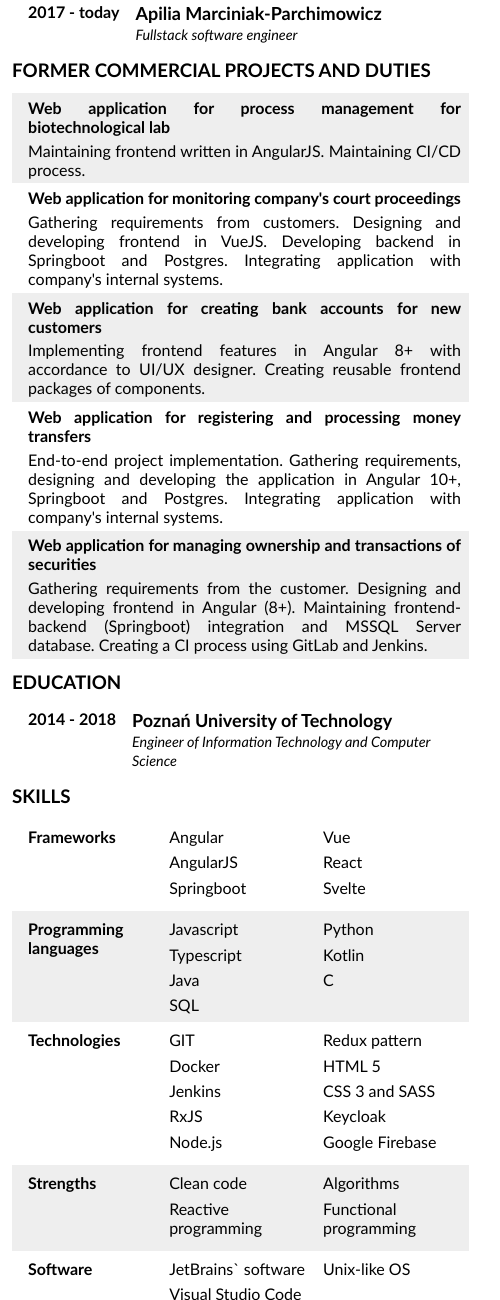
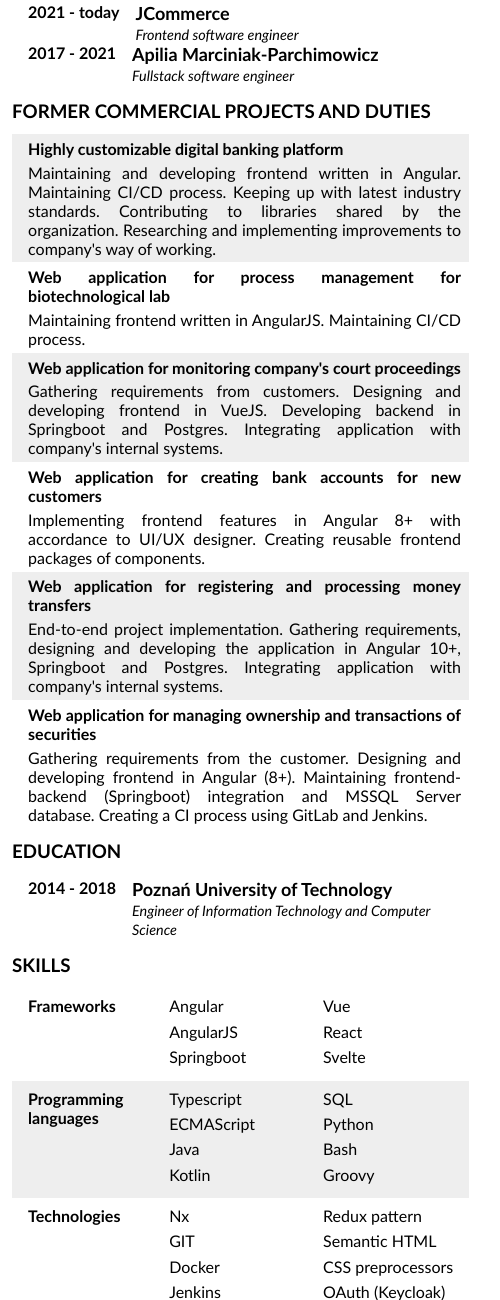
Before and after one commit to A-Dabek/resume, a website: page public/index.html in a window 1280 px wide. Shown: the part 140-1440 px from the top of the page, 521-1021 px from the left. Drawn offline with Linux system fonts and the light colour scheme.

```diff
--- a/public/index.html
+++ b/public/index.html
@@ -1,14 +1,14 @@
 <!DOCTYPE html>
 <html lang="en">
   <head>
-  <meta charset="utf-8"/>
-  <meta http-equiv="x-ua-compatible" content="ie=edge"/>
-  <meta name="viewport" content="width=device-width, initial-scale=1"/>
+    <meta charset="utf-8" />
+    <meta http-equiv="x-ua-compatible" content="ie=edge" />
+    <meta name="viewport" content="width=device-width, initial-scale=1" />
 
     <title></title>
-  <link rel="stylesheet" href="./main.css"/>
-  <link rel="stylesheet" href="./personal.css"/>
-  <link rel="icon" href="images/favicon.png"/>
+    <link rel="stylesheet" href="./main.css" />
+    <link rel="stylesheet" href="./personal.css" />
+    <link rel="icon" href="images/favicon.png" />
     <link
       rel="stylesheet"
       href="https://cdnjs.cloudflare.com/ajax/libs/font-awesome/5.15.1/css/all.min.css"
@@ -20,14 +20,15 @@
   <body>
     <main>
       <aside id="personal">
-    <img id="photo"
-         src="./face.jpg" width="709" height="1024">
+        <img id="photo" src="./face.jpg" width="709" height="1024" />
 
         <h1 id="contact">Contact</h1>
         <ul>
           <li>
             <span class="icon fas fa-map-marker-alt"></span>
-        <span class="personal__data"> Poznań 60-814 ul.&nbspZwierzyniecka 30D/7 </span>
+            <span class="personal__data">
+              Poznań 60-814 ul.&nbspZwierzyniecka 30D/7
+            </span>
           </li>
           <li>
             <span class="icon fas fa-phone-alt"></span>
@@ -68,11 +69,18 @@
           <h3 class="section-title">Experience</h3>
           <ol>
             <li class="flexed">
-          <div class="date-range">
-            2017 - today
+              <div class="date-range">2021 - today</div>
+              <div class="list-item__wrapper">
+                <h4 class="list-item__header">JCommerce</h4>
+                <span class="list-item__subtitle">
+                  Frontend software engineer
+                </span>
               </div>
+            </li>
+            <li class="flexed">
+              <div class="date-range">2017 - 2021</div>
               <div class="list-item__wrapper">
-            <h4 class="list-item__header"> Apilia Marciniak-Parchimowicz</h4>
+                <h4 class="list-item__header">Apilia Marciniak-Parchimowicz</h4>
                 <span class="list-item__subtitle">
                   Fullstack software engineer
                 </span>
@@ -86,11 +94,23 @@
           <ol>
             <li>
               <p class="project-description">
+                Highly customizable digital banking platform
+              </p>
+              <p class="project-duties">
+                Maintaining and developing frontend written in Angular.
+                Maintaining CI/CD process. Keeping up with latest industry
+                standards. Contributing to libraries shared by the organization.
+                Researching and implementing improvements to company's way of
+                working.
+              </p>
+            </li>
+            <li>
+              <p class="project-description">
                 Web application for process management for biotechnological lab
               </p>
               <p class="project-duties">
-            Maintaining frontend written in AngularJS.
-            Maintaining CI/CD process.
+                Maintaining frontend written in AngularJS. Maintaining CI/CD
+                process.
               </p>
             </li>
             <li>
@@ -98,10 +118,10 @@
                 Web application for monitoring company's court proceedings
               </p>
               <p class="project-duties">
-            Gathering requirements from customers.
-            Designing and developing frontend in VueJS.
-            Developing backend in Springboot and Postgres.
-            Integrating application with company's internal systems.
+                Gathering requirements from customers. Designing and developing
+                frontend in VueJS. Developing backend in Springboot and
+                Postgres. Integrating application with company's internal
+                systems.
               </p>
             </li>
             <li>
@@ -109,8 +129,9 @@
                 Web application for creating bank accounts for new customers
               </p>
               <p class="project-duties">
-            Implementing frontend features in Angular 8+ with accordance to UI/UX designer.
-            Creating reusable frontend packages of components.
+                Implementing frontend features in Angular 8+ with accordance to
+                UI/UX designer. Creating reusable frontend packages of
+                components.
               </p>
             </li>
             <li>
@@ -118,20 +139,22 @@
                 Web application for registering and processing money transfers
               </p>
               <p class="project-duties">
-            End-to-end project implementation.
-            Gathering requirements, designing and developing the application in Angular 10+, Springboot and Postgres.
-            Integrating application with company's internal systems.
+                End-to-end project implementation. Gathering requirements,
+                designing and developing the application in Angular 10+,
+                Springboot and Postgres. Integrating application with company's
+                internal systems.
               </p>
             </li>
             <li>
               <p class="project-description">
-            Web application for managing ownership and transactions of securities
+                Web application for managing ownership and transactions of
+                securities
               </p>
               <p class="project-duties">
-            Gathering requirements from the customer.
-            Designing and developing frontend in Angular (8+).
-            Maintaining frontend-backend (Springboot) integration and MSSQL Server database.
-            Creating a CI process using GitLab and Jenkins.
+                Gathering requirements from the customer. Designing and
+                developing frontend in Angular (8+). Maintaining
+                frontend-backend (Springboot) integration and MSSQL Server
+                database. Creating a CI process using GitLab and Jenkins.
               </p>
             </li>
           </ol>
@@ -141,11 +164,11 @@
           <h3 class="section-title">Education</h3>
           <ol>
             <li class="flexed">
-          <div class="date-range">
-            2014 - 2018
-          </div>
+              <div class="date-range">2014 - 2018</div>
               <div class="list-item__wrapper">
-            <h4 class="list-item__header">Poznań University of Technology</h4>
+                <h4 class="list-item__header">
+                  Poznań University of Technology
+                </h4>
                 <span class="list-item__subtitle education__title">
                   Engineer of Information Technology and Computer Science
                 </span>
@@ -171,27 +194,29 @@
             <div class="skills__wrapper">
               <h4 class="skills__title">Programming languages</h4>
               <ol class="skills__list">
-            <li class="skills__list-item">Javascript</li>
                 <li class="skills__list-item">Typescript</li>
+                <li class="skills__list-item">ECMAScript</li>
                 <li class="skills__list-item">Java</li>
+                <li class="skills__list-item">Kotlin</li>
                 <li class="skills__list-item">SQL</li>
                 <li class="skills__list-item">Python</li>
-            <li class="skills__list-item">Kotlin</li>
-            <li class="skills__list-item">C</li>
+                <li class="skills__list-item">Bash</li>
+                <li class="skills__list-item">Groovy</li>
               </ol>
             </div>
             <div class="skills__wrapper">
               <h4 class="skills__title">Technologies</h4>
               <ol class="skills__list">
+                <li class="skills__list-item">Nx</li>
                 <li class="skills__list-item">GIT</li>
                 <li class="skills__list-item">Docker</li>
                 <li class="skills__list-item">Jenkins</li>
                 <li class="skills__list-item">RxJS</li>
                 <li class="skills__list-item">Node.js</li>
                 <li class="skills__list-item">Redux pattern</li>
-            <li class="skills__list-item">HTML 5</li>
-            <li class="skills__list-item">CSS 3 and SASS</li>
-            <li class="skills__list-item">Keycloak</li>
+                <li class="skills__list-item">Semantic HTML</li>
+                <li class="skills__list-item">CSS preprocessors</li>
+                <li class="skills__list-item">OAuth (Keycloak)</li>
                 <li class="skills__list-item">Google Firebase</li>
               </ol>
             </div>
@@ -207,9 +232,11 @@
             <div class="skills__wrapper">
               <h4 class="skills__title">Software</h4>
               <ol class="skills__list">
-            <li class="skills__list-item">JetBrains` software</li>
-            <li class="skills__list-item">Visual Studio Code</li>
-            <li class="skills__list-item">Unix-like OS</li>
+                <li class="skills__list-item">JetBrains</li>
+                <li class="skills__list-item">VSCode</li>
+                <li class="skills__list-item">Unix/Win/MacOS</li>
+                <li class="skills__list-item">Atlassian</li>
+                <li class="skills__list-item">Gitlab</li>
               </ol>
             </div>
             <div class="skills__wrapper">
@@ -224,11 +251,9 @@
         <section>
           <h3 class="section-title">Hobbies</h3>
           <ol class="hobbies">
-        <li class="hobbies__item">Playing instruments</li>
+            <li class="hobbies__item">Music instruments</li>
             <li class="hobbies__item">Video games</li>
             <li class="hobbies__item">Science</li>
-        <li class="hobbies__item">Salsa dance</li>
-        <li class="hobbies__item">Electronics</li>
             <li class="hobbies__item">Cycling</li>
           </ol>
         </section>
```
Lines whose indentation alone changed are shown as unchanged.
